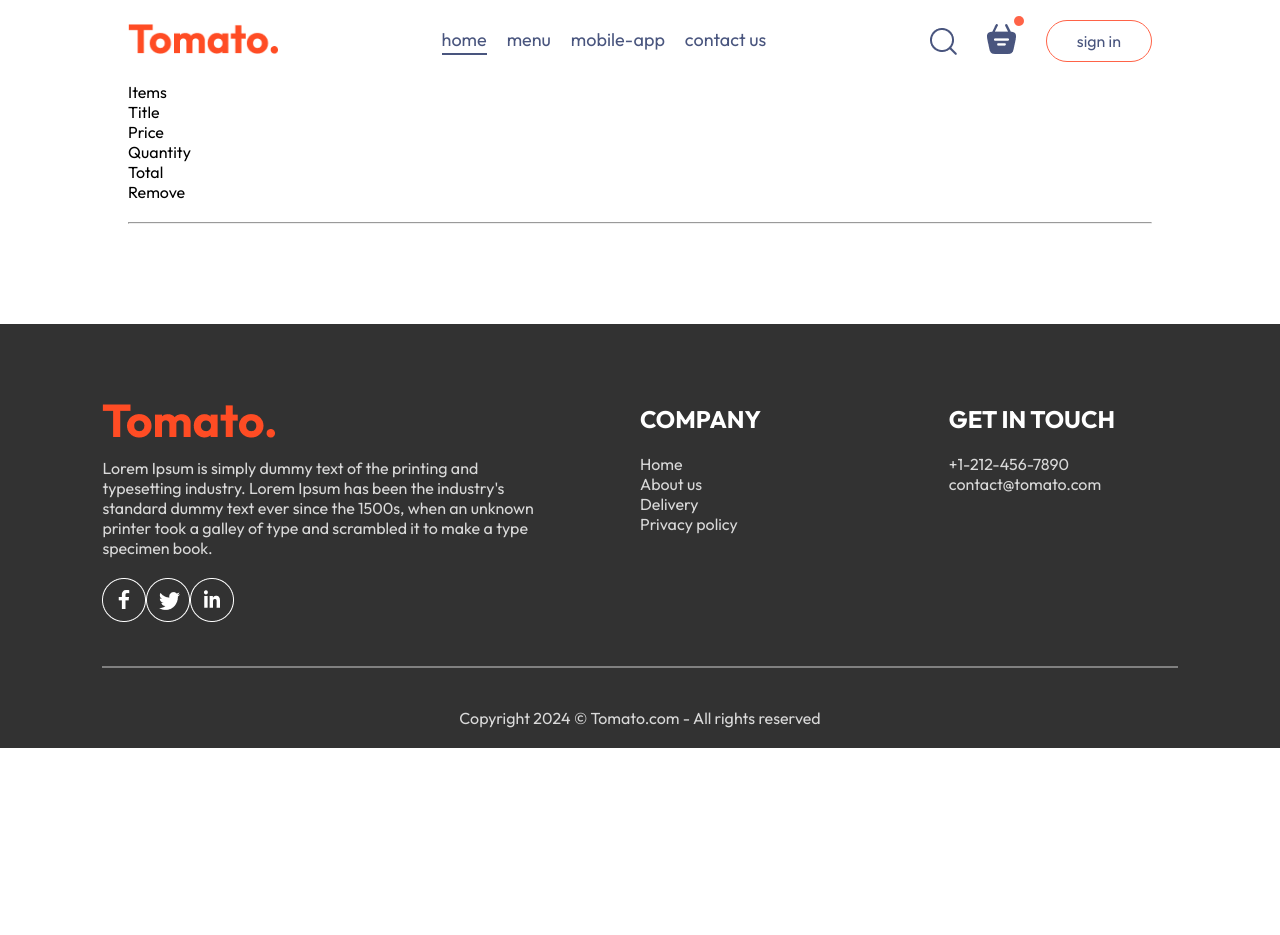
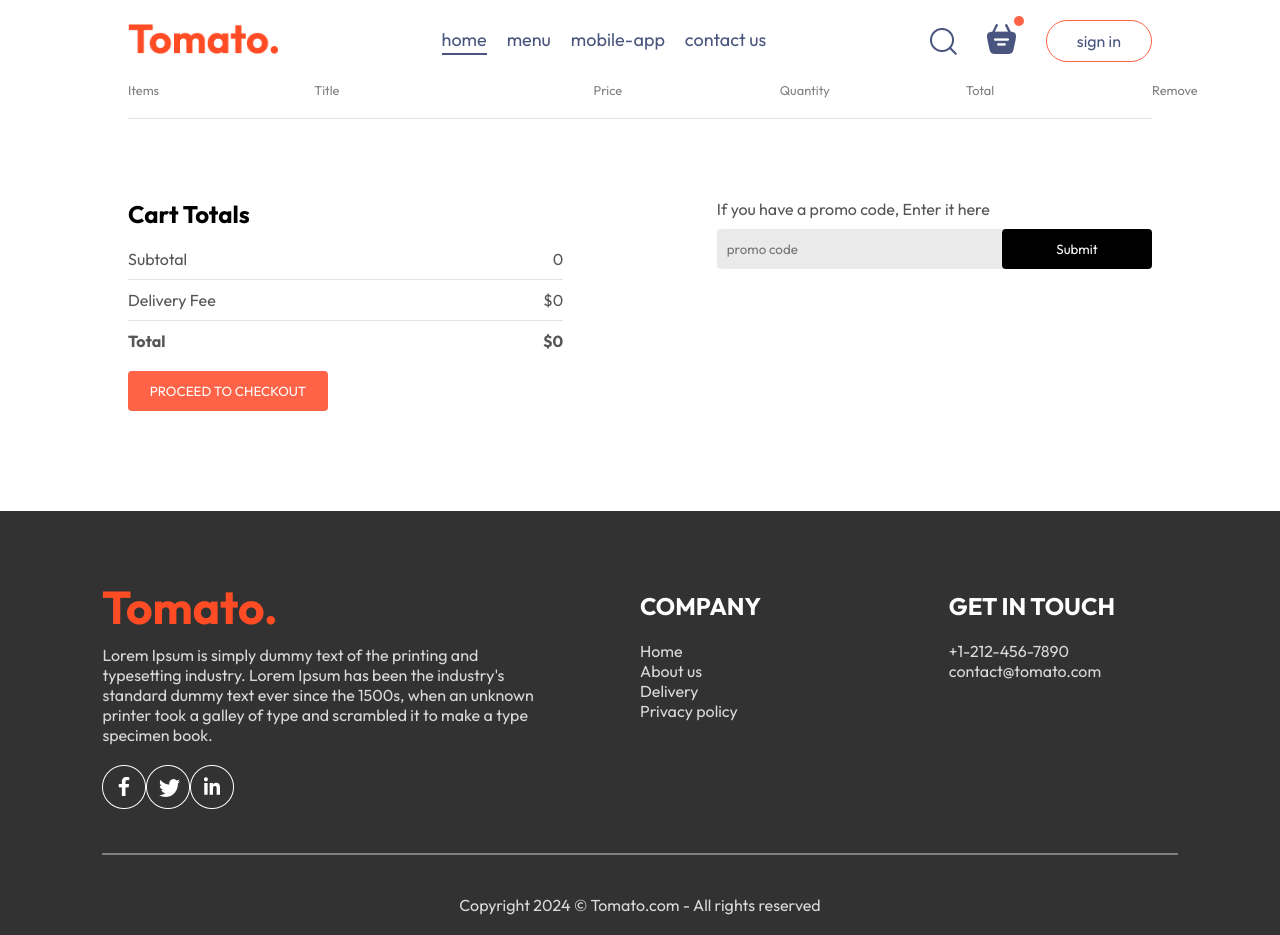
Before and after one commit to Prachismita-Panda/Tomato-Practice-1-, a React (Vite) app: page /cart in a window 1280 px wide. Before the commit the page ends 800 px from the top, so only its background shows below. Built offline with nearby package versions, Linux system fonts and the light colour scheme.

Commit message:
content added

```diff
--- a/src/components/Context/storeContext.jsx
+++ b/src/components/Context/storeContext.jsx
@@ -21,6 +21,18 @@
         setCartItems((prev)=>({...prev,[itemId]:prev[itemId]-1}))
     }
 
+    const getTotalCartAmount = ()=>{
+        let totalAmount = 0;
+        for(const item in cartItems)
+        {
+            if(cartItems[item]>0){
+                let itemInfo = food_list.find((product)=>product._id ===  item)
+                totalAmount += itemInfo.price* cartItems[item];
+            }
+        }
+        return totalAmount;
+    }
+
     useEffect(()=>{
         console.log(cartItems);
 
@@ -31,7 +43,8 @@
         cartItems,
         setCartItems,
         addToCart,
-        removeFromCart
+        removeFromCart,
+        getTotalCartAmount
     }
 
     return(
--- a/src/components/Pages/Cart/Cart.css
+++ b/src/components/Pages/Cart/Cart.css
@@ -0,0 +1,96 @@
+cart{
+    margin-top: 100px;
+
+}
+.cart-items-title{
+    display: grid;
+    grid-template-columns: 1fr 1.5fr 1fr 1fr 1fr 0;
+    align-items: center;
+    color: grey;
+    font-size: max(1vw,12px);
+}
+.cart-items-item{
+    margin: 10px 0px;
+    color: black;
+}
+.cart-items-item img{
+    width: 50px;
+}
+.cart hr{
+    height: 1px;
+    background-color: #e2e2e2;
+    border: none;
+}
+.cart-items-item .cross{
+    cursor: pointer;
+
+}
+.cart-bottom{
+    margin-top: 80px;
+    display: flex;
+    justify-content: space-between;
+    gap: max(12vw,20px);
+}
+.cart-total{
+    flex: 1;
+    display: flex;
+    flex-direction: column;
+    gap: 20px;
+}
+.cart-total-details{
+    display: flex;
+    justify-content: space-between;
+    color: #555;
+
+}
+.cart-total hr{
+    margin: 10px 0px;
+
+}
+.cart-total button{
+    border: none;
+    color: white;
+    background-color: tomato;
+    width: max(15vw,200px);
+    padding: 12px 0px;
+    border-radius: 4px;
+    cursor: pointer;
+
+}
+.cart-promocode{
+    flex: 1;
+}
+.cart-promocode p{
+    color: #555;
+
+}
+.cart-promocode-input{
+    margin-top: 10px;
+    display: flex;
+    justify-content: space-between;
+    align-items: center;
+    background-color: #eaeaea;
+    border-radius: 4px;
+}
+.cart-promocode-input input{
+    background: transparent;
+    border: none;
+    outline: none;
+    padding-left: 10px;
+}
+.cart-promocode-input button{
+    width: max(10vw,150px);
+    padding: 12px 5px;
+    background-color: black;
+    border: none;
+    color: white;
+    border-radius: 4px;
+}
+@media (max-width:750px) {
+    .cart-bottom{
+        flex-direction: column-reverse;
+    }
+    .cart-promocode{
+        justify-content: start;
+    }
+}
--- a/src/components/Pages/Cart/Cart.jsx
+++ b/src/components/Pages/Cart/Cart.jsx
@@ -3,8 +3,9 @@
 import { StoreContext} from '../../context/storeContext'
 
 const cart = () => {
+  const { cartItems, food_list, removeFromCart, getTotalCartAmount } = useContext(StoreContext);
 
-  const {cartItems,food_list,removeFromCart} = useContext(StoreContext);
+
 
   return (
     <div className='cart'>
@@ -35,6 +36,39 @@
             }
         })}
       </div>
+      <div className="cart-bottom">
+        <div className="cart-total">
+          <h2>Cart Totals</h2>
+          <div>
+            <div className="cart-total-details">
+                <p>Subtotal</p>
+                <p>{getTotalCartAmount()}</p>
+            </div>
+            <hr />
+            <div className="cart-total-details">
+              <p>Delivery Fee</p>
+              <p>${getTotalCartAmount()===0?0:2}</p>
+            </div>
+            <hr />
+            <div className="cart-total-details">
+              <b>Total</b>
+              <b>${getTotalCartAmount()===0?0:getTotalCartAmount()+2}</b>
+            </div>
+
+          </div>
+          <button onClick={()=>navigate('/order')}>PROCEED TO CHECKOUT</button>
+        </div>
+        <div className="cart-promocode">
+          <div>
+            <p>If you have a promo code, Enter it here </p>
+            <div className='cart-promocode-input'>
+              <input type="text"  placeholder='promo code' />
+              <button>Submit</button>
+
+            </div>
+          </div>
+        </div>
+      </div>
     </div>
   )
 }
```
